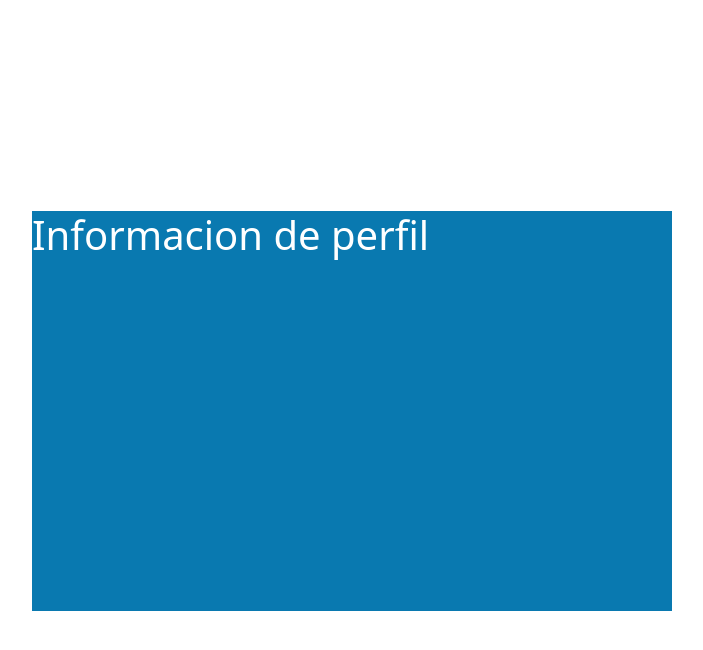
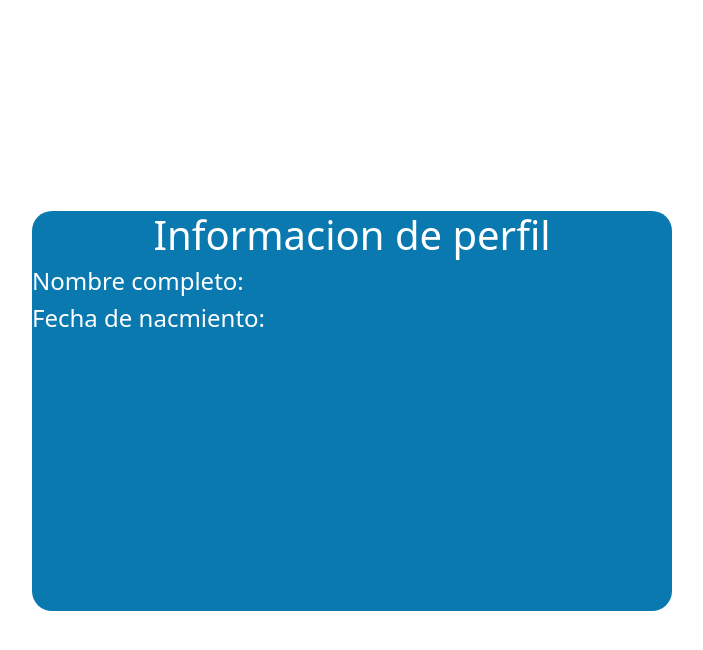
Before and after one commit to EscuelaTecnica32/Olimpiadas2022, a PHP site: page /perfil.html in a window 1280 px wide. Shown: the part 86-736 px from the top of the page, without its empty margins (68-771 px from the left). Run offline with PHP 8.4, Linux system fonts and the light colour scheme; some libraries are stand-ins or nearby versions.

Commit message:
perfil
perfil

```diff
--- a/olimpiadas/assets/estilos/styleR.css
+++ b/olimpiadas/assets/estilos/styleR.css
@@ -19,6 +19,7 @@ img.img{
   top: 211px;
   left: 100px;
   color: white;
+  border-radius: 20px;
 }
 .icono{
   color:#fff
--- a/olimpiadas/perfil.html
+++ b/olimpiadas/perfil.html
@@ -47,7 +47,12 @@
     </nav>
   </header>
     <div class="perfil">
-      <h1>Informacion de perfil</h1>
+      <div class="text-center">
+        <h1>Informacion de perfil</h1>
+      </div>
+      <h4>Nombre completo:</h4>
+      <h4>Fecha de nacmiento:</h4>
+      <h4></h4>
     </div>
 
 
```
